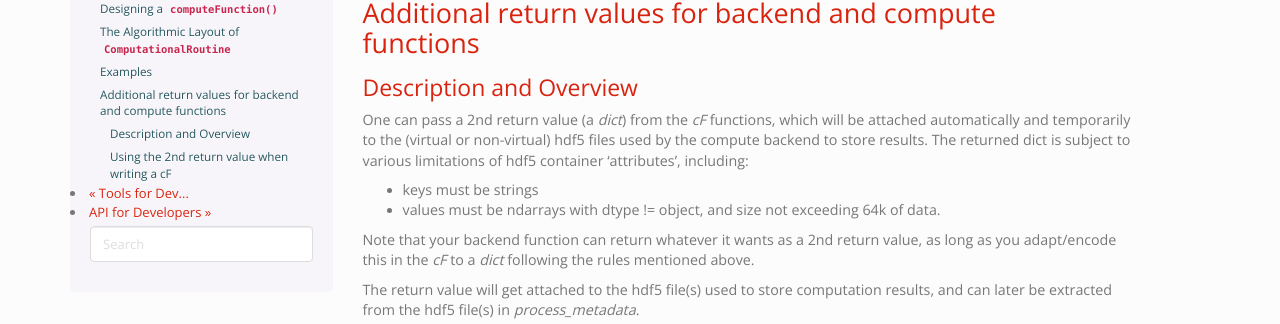
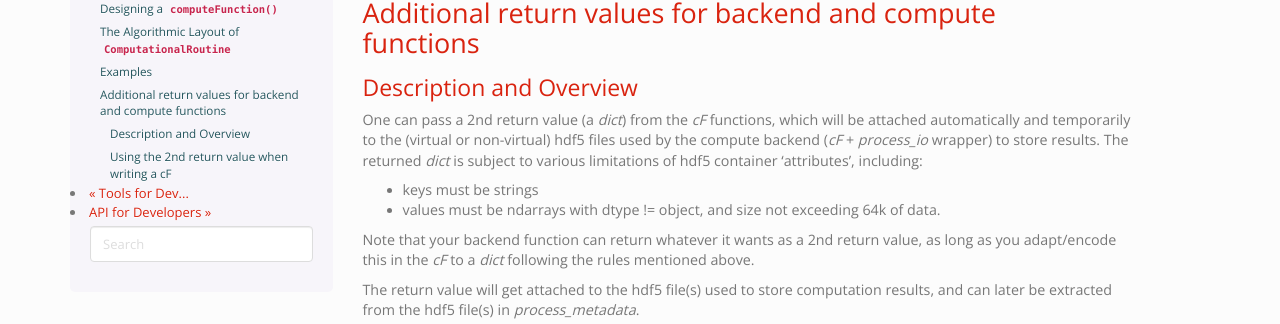
Before and after one commit to esi-neuroscience/syncopy, a Sphinx documentation site: the page built from doc/source/developer/compute_kernels.rst, in a window 1280 px wide and 900 px high, scrolled down 4324 px. Shown: the part 150-474 px from the top of the window. Built offline with Sphinx 7.4.7, drawn with Linux system fonts in a browser that asks for light colours; the version number is read from the project's files by our own code.

Commit message:
FIX: fix ambigous term in dev docs

```diff
--- a/doc/source/developer/compute_kernels.rst
+++ b/doc/source/developer/compute_kernels.rst
@@ -300,7 +300,7 @@ Additional return values for backend and compute functions
 Description and Overview
 ~~~~~~~~~~~~~~~~~~~~~~~~
 
-One can pass a 2nd return value (a `dict`) from the `cF` functions, which will be attached automatically and temporarily to the (virtual or non-virtual) hdf5 files used by the compute backend to store results. The returned dict is subject to various limitations of hdf5 container 'attributes', including:
+One can pass a 2nd return value (a `dict`) from the `cF` functions, which will be attached automatically and temporarily to the (virtual or non-virtual) hdf5 files used by the compute backend (`cF` + `process_io` wrapper) to store results. The returned `dict` is subject to various limitations of hdf5 container 'attributes', including:
 
 * keys must be strings
 * values must be ndarrays with dtype != object, and size not exceeding 64k of data.
```
